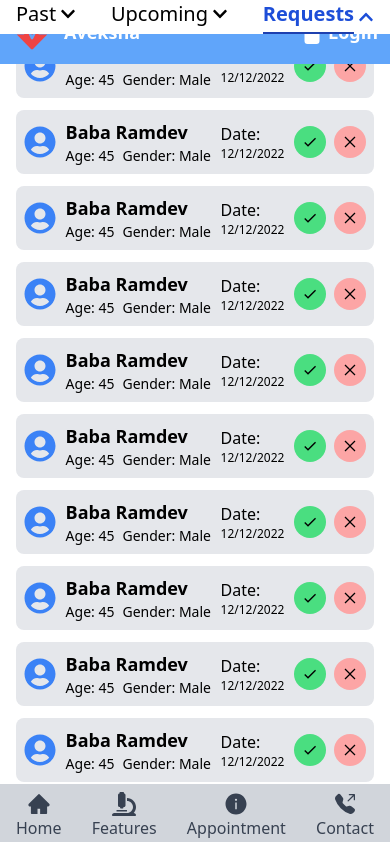
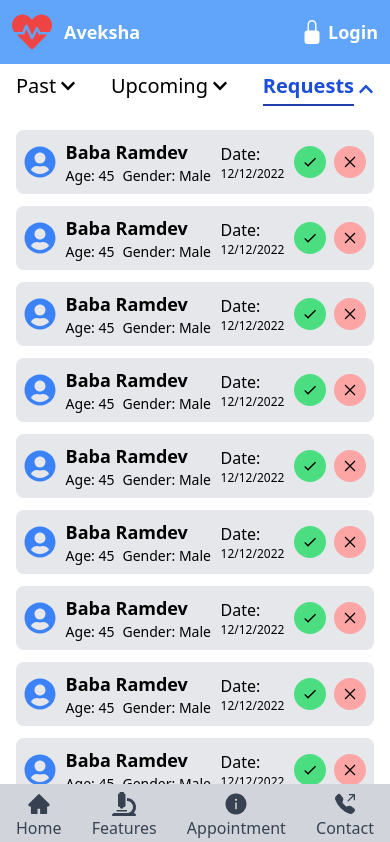
Before and after one commit to Naveen-Karanamu/Aayuhu-health-webapp, a React (Create React App) app in the folder front/: page /request/1/requests in a window 390 px wide. Shown: the top 842 px of the page. Built offline with nearby package versions, Linux system fonts and the light colour scheme.

Commit message:
Fixed: Requests navigator in mobile UI

```diff
--- a/front/src/Navigator/Request.Navigator.jsx
+++ b/front/src/Navigator/Request.Navigator.jsx
@@ -42,7 +42,7 @@ export const RequestContainer = () => {
 
     return (
         <>
-            <div className="lg:container lg:mx-auto lg:px-72 lg:pt-6 px-4 md:px-8 bg-white sticky lg:top-20 md:top-16 lg:pb-4 md:pt-4 md:pb-4" style={{height:"fit-content"}}>
+            <div className="lg:container lg:mx-auto lg:px-72 lg:pt-6 px-4 md:px-8 bg-white sticky lg:top-20 md:top-16 lg:pb-4 md:pt-4 md:pb-4 top-16 py-2 mb-20" style={{height:"fit-content"}}>
                 <div className="flex justify-between">
                     {
                         tabs.map((tab) => (
```
